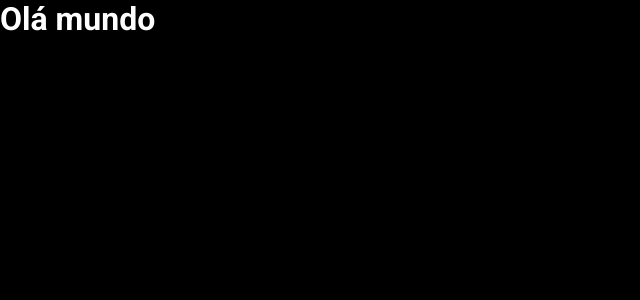
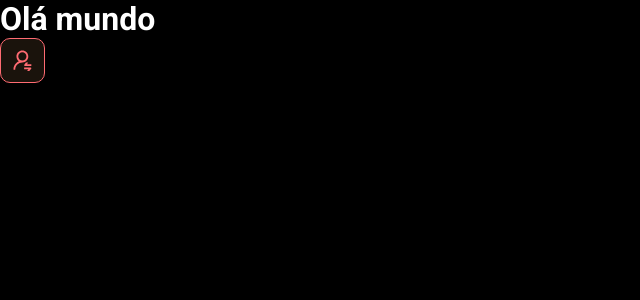
Before and after one commit to iann-domenes/dsmeta, a React (Vite) app in the folder frontend/: page / in a window 1280 px wide. Shown: the top 300 px of the page, without its empty margins (0-640 px from the left). Built offline with nearby package versions, Linux system fonts and the light colour scheme.

Commit message:
First Component

```diff
--- a/frontend/src/App.tsx
+++ b/frontend/src/App.tsx
@@ -1,6 +1,11 @@
+import NotificationButton from "./components/NotificationButton"
+
 function App() {
   return(
-    <h1>Olá mundo</h1>
+    <>
+      <h1>Olá mundo</h1>
+      <NotificationButton />
+    </>
   )
 }
 
--- /dev/null
+++ b/frontend/src/components/NotificationButton/index.tsx
@@ -0,0 +1,12 @@
+import NotificationIcon from "../../assets/img/notification-icon.svg";
+import './styles.css'
+
+function NotificationButton() {
+  return (
+    <div className="dsmeta-red-btn">
+      <img src={NotificationIcon} alt="notificar" />
+    </div>
+  )
+}
+
+export default NotificationButton
--- /dev/null
+++ b/frontend/src/components/NotificationButton/styles.css
@@ -0,0 +1,14 @@
+.dsmeta-red-btn {
+  height: 45px;
+  width: 45px;
+  background: rgba(255, 187, 114, 0.1);
+  border: 1px solid #ff6b72;
+  border-radius: 10px;
+  display: flex;
+  align-items: center;
+  justify-content: center;
+  cursor: pointer;
+}
+.dsmeta-red-btn img {
+  width: 19px;
+}
```
Also changed, not shown: frontend/src/assets/img/notification-icon.svg (added).
